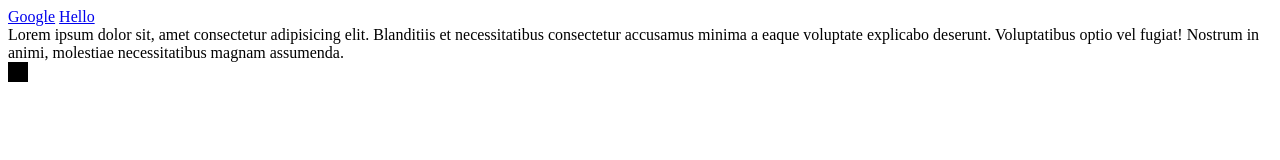
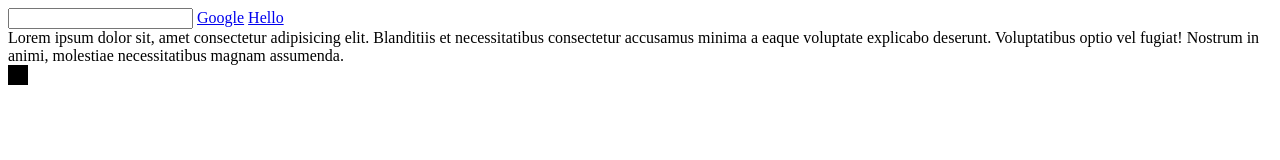
Before and after one commit to EdaToktogulova/js10, a plain HTML site: page index.html in a window 1280 px wide. Drawn offline with Linux system fonts and the light colour scheme.

Commit message:
added input

```diff
--- a/index.html
+++ b/index.html
@@ -10,6 +10,7 @@
 
 <body>
 
+   <input type="text" id="example3">
    <a href="https://google.com/" id="example1">Google</a>
    <a href="#" id="example2">Hello</a>
 
```
